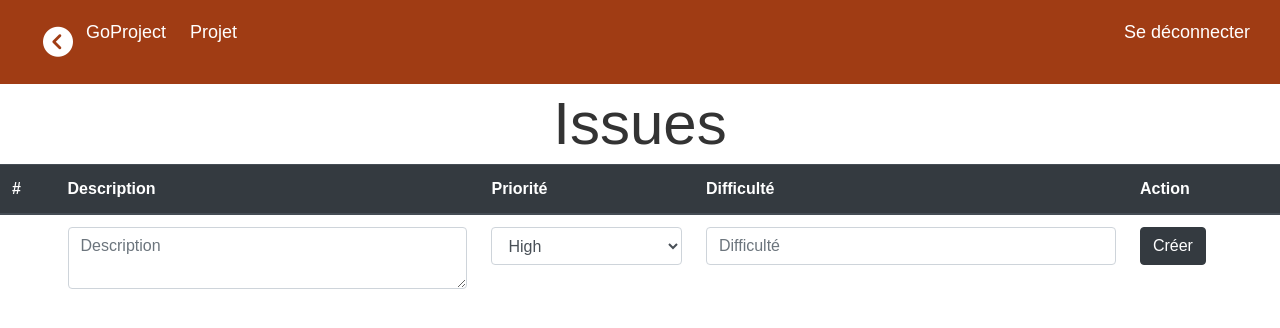
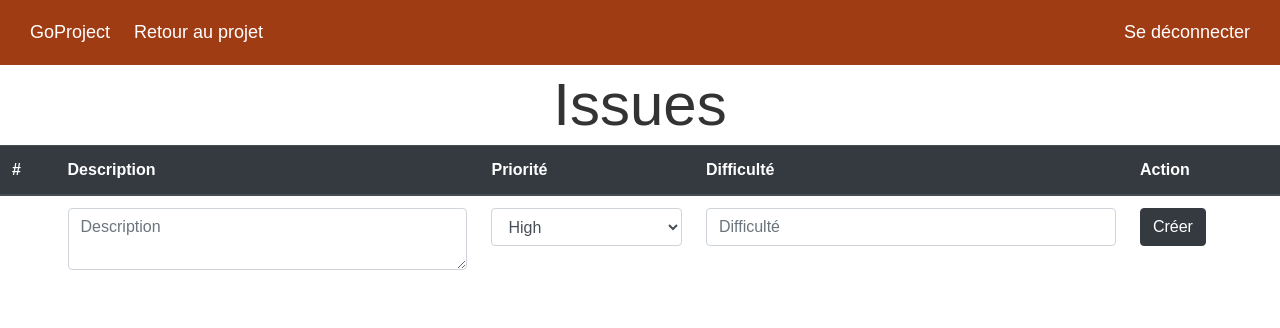
Before and after one commit to ngiachino/grp1_eq8_dev, a PHP site: page /app/view/issues.php in a window 1280 px wide. Shown: the top 328 px of the page. Run offline with PHP 8.4, Linux system fonts and the light colour scheme; a user stored in the database is signed in; data comes from the database, SQL or seed files in the repository; data that the repository does not hold is empty; some libraries are stand-ins or nearby versions.

Commit message:
[US12,4] Changement de la durée minimale d'une tâche, changement dans la navbar

```diff
--- a/src/app/view/navbar.php
+++ b/src/app/view/navbar.php
@@ -7,15 +7,10 @@ $row = mysqli_fetch_row(startProfil());
 
 <div class="menuBar">
     <div class="float-left">
-        <form>
-            <button class="fa fa-chevron-circle-left btn btn-transparent btn-xsm" style="color: white;" type="button" value="back" onclick="history.go(-1)"></button>
-        </form>
-    </div>
-    <div class="float-left">
         <a href="profil.php">GoProject</a>
     </div>
     <div class="float-left px-4">
-        <a href="./projet.php?title=<?php echo $row[0];?>&owner=<?php echo $row[1];?>">Projet</a>
+        <a href="./projet.php?title=<?php echo $row[0];?>&owner=<?php echo $row[1];?>">Retour au projet</a>
     </div>
     <div class="float-right">
         <a class="disconnect" href="../../index.php">Se déconnecter</a>
--- a/src/app/view/tasks.php
+++ b/src/app/view/tasks.php
@@ -321,7 +321,7 @@ $tasks = getAllTasks($conn, $projectId, $sprintId);
                             <textarea class="form-control" id="descriptionTask" maxlength="500" name="descriptionTask"><?php echo $row[0];?></textarea>
                             <br>
                             <label for="durationTask">Durée:</label> <br>
-                            <input type="number" step="0.5" class="form-control form-control-sm" id="durationTask" name="durationTask" placeholder="<?php echo $row[1];?>">
+                            <input type="number" step="0.5" min="0.5" class="form-control form-control-sm" id="durationTask" name="durationTask" placeholder="<?php echo $row[1];?>">
                             <input type="hidden" name="taskId" value="<?php echo $row[3];?>">
                         </div>
                         <button type="submit" name="modifier" class="btn btn-secondary btn-sm">Modifier</button>
```
